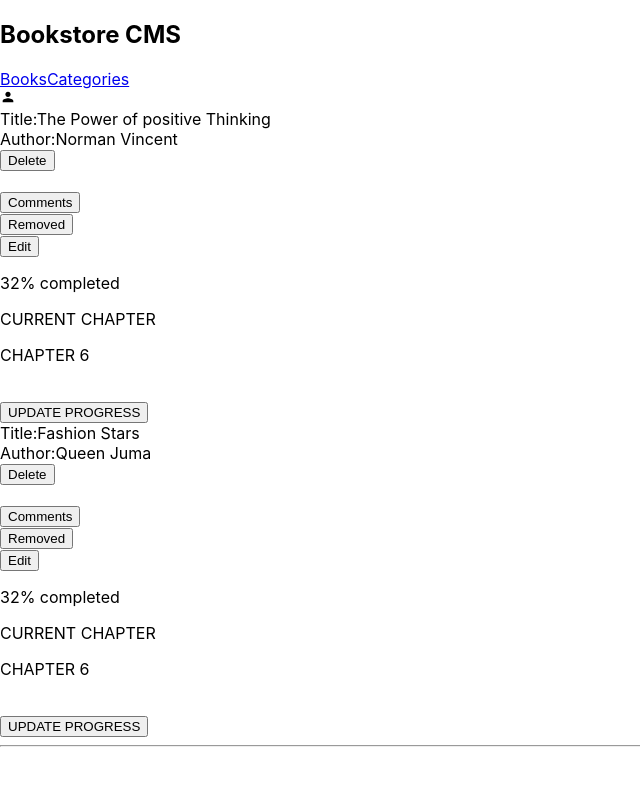
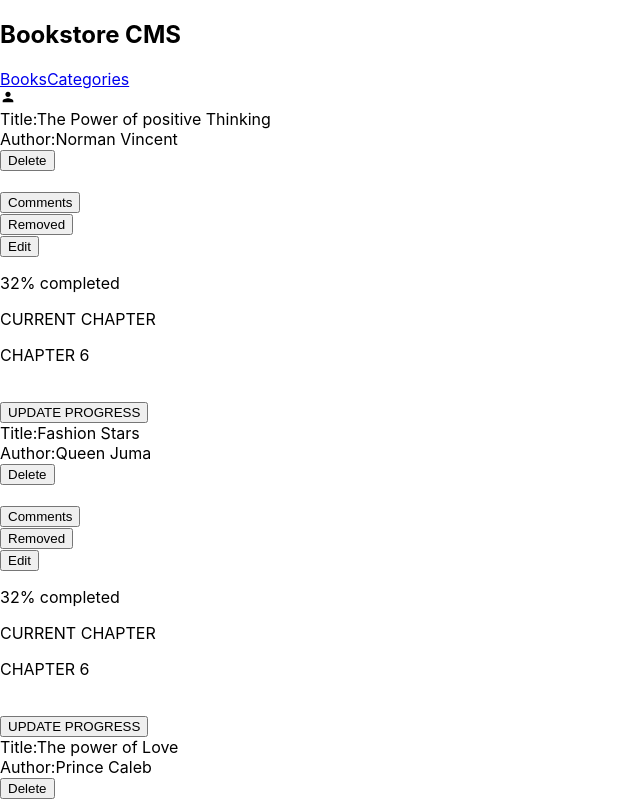
Before and after one commit to QueenterJuma/book-store, a React (Create React App) app: page / in a window 1280 px wide. Shown: the top 801 px of the page, without its empty margins (0-640 px from the left). Built offline with nearby package versions, Linux system fonts and the light colour scheme.

Commit message:
Add store.js file

```diff
--- a/src/components/Books.js
+++ b/src/components/Books.js
@@ -12,10 +12,10 @@ function Books() {
       author: 'Queen Juma',
       title: 'Fashion Stars',
     },
-    // {
-    //   author: 'Prince Caleb',
-    //   title: 'The power of Love',
-    // },
+    {
+      author: 'Prince Caleb',
+      title: 'The power of Love',
+    },
   ];
   return (
     <div className="book-container">
--- a/src/index.js
+++ b/src/index.js
@@ -2,13 +2,17 @@ import React from 'react';
 import ReactDOM from 'react-dom/client';
 import './index.css';
 import { BrowserRouter } from 'react-router-dom';
+import { Provider } from 'react-redux';
+import store from './redux/store';
 import App from './App';
 
 const root = ReactDOM.createRoot(document.getElementById('root'));
 root.render(
   <React.StrictMode>
     <BrowserRouter>
-      <App />
+      <Provider store={store}>
+        <App />
+      </Provider>
     </BrowserRouter>
   </React.StrictMode>,
 );
--- /dev/null
+++ b/src/redux/store.js
@@ -0,0 +1,12 @@
+import { configureStore } from '@reduxjs/toolkit';
+import bookReducer from './books/booksSlice';
+import categoriesReducer from './categories/categoriesSlice';
+
+const store = configureStore({
+  reducer: {
+    book: bookReducer,
+    categories: categoriesReducer,
+  },
+});
+
+export default store;
```
